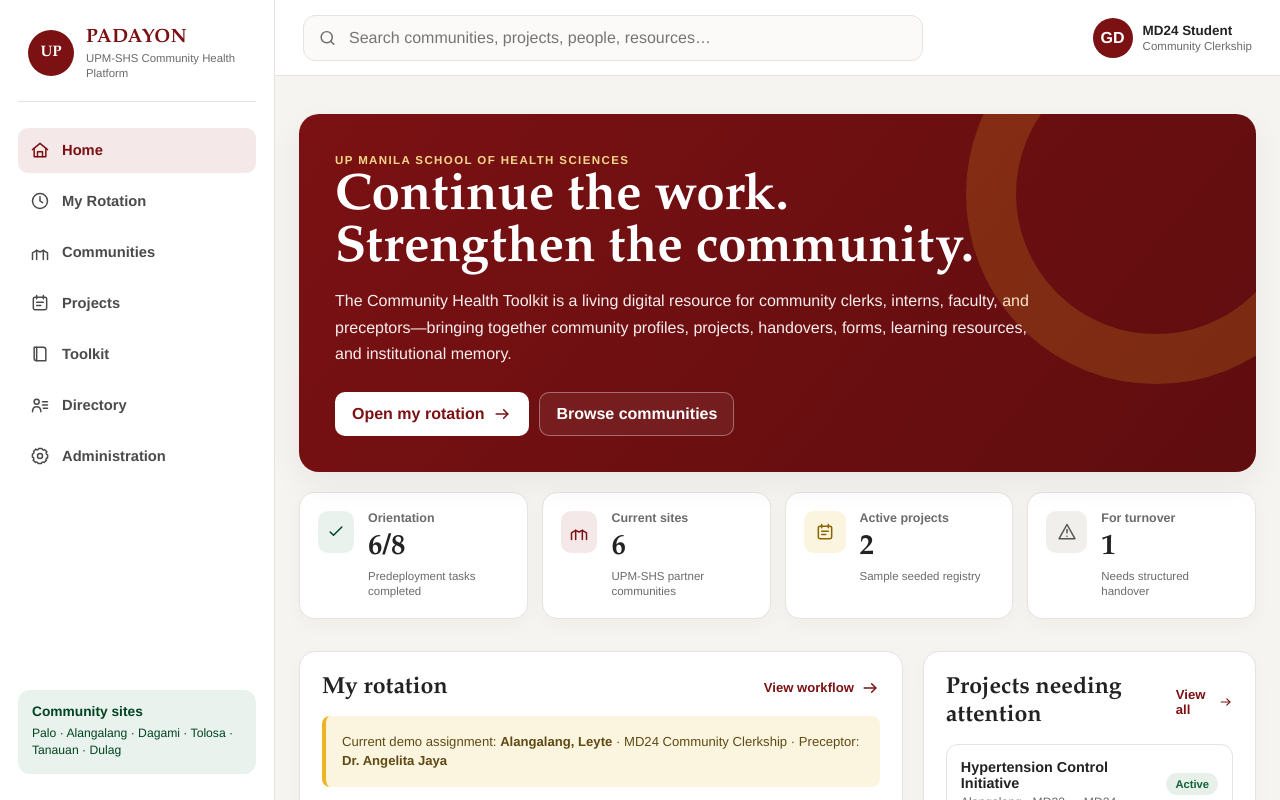
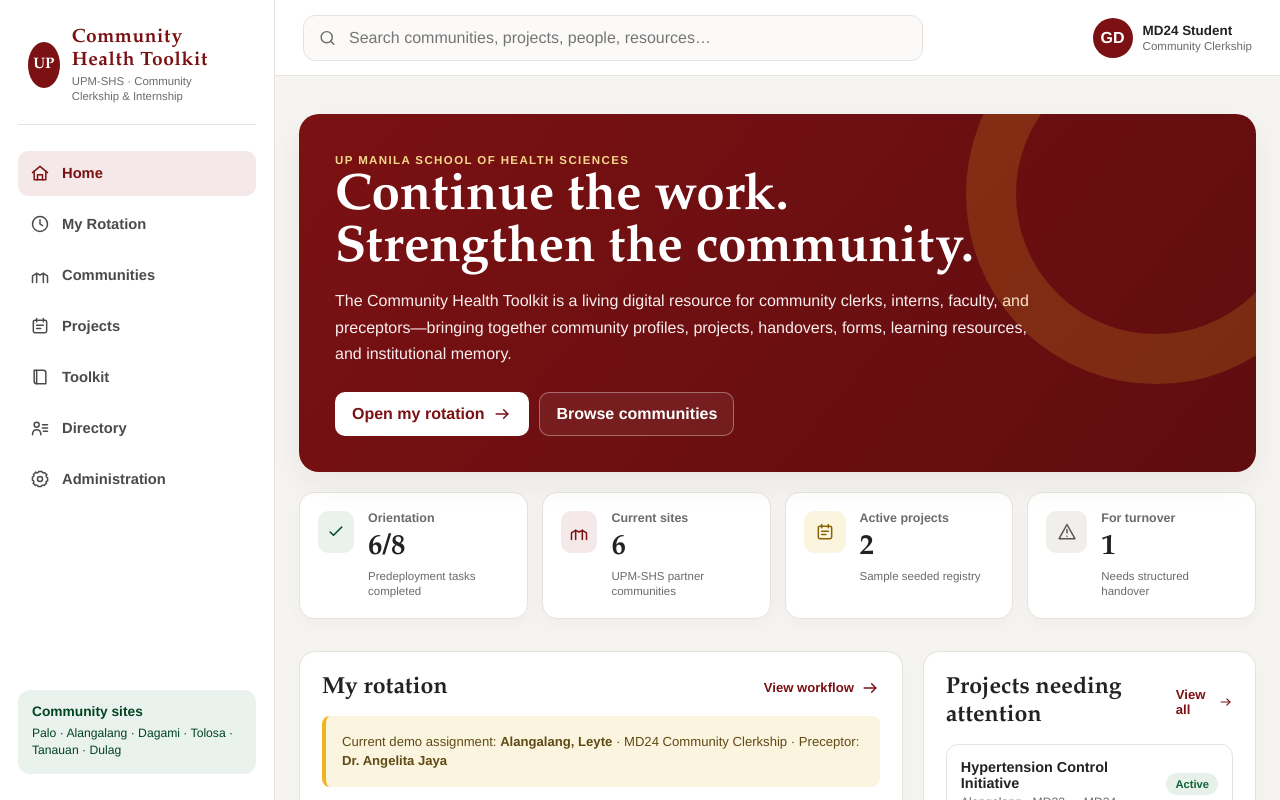
Before and after one commit to upmshsat50/toolkit, a Next.js app: page / in a window 1280 px wide. Shown: the top 800 px of the page. Built offline with nearby package versions, Linux system fonts and the light colour scheme.

Commit message:
Add files via upload

```diff
--- a/components/Sidebar.tsx
+++ b/components/Sidebar.tsx
@@ -21,8 +21,8 @@
       <div className="brand">
         <div className="brand-mark" aria-hidden="true">UP</div>
         <div>
-          <strong>PADAYON</strong>
-          <span>UPM-SHS Community Health Platform</span>
+          <strong>Community Health Toolkit</strong>
+          <span>UPM-SHS · Community Clerkship & Internship</span>
         </div>
       </div>
       <nav className="sidebar-nav" aria-label="Main navigation">
--- a/components/Topbar.tsx
+++ b/components/Topbar.tsx
@@ -5,7 +5,7 @@
     <header className="topbar">
       <div className="search-box">
         <Icon name="search" />
-        <input aria-label="Search PADAYON" placeholder="Search communities, projects, people, resources…" />
+        <input aria-label="Search Community Health Toolkit" placeholder="Search communities, projects, people, resources…" />
       </div>
       <div className="user-chip">
         <div className="avatar">GD</div>
```
